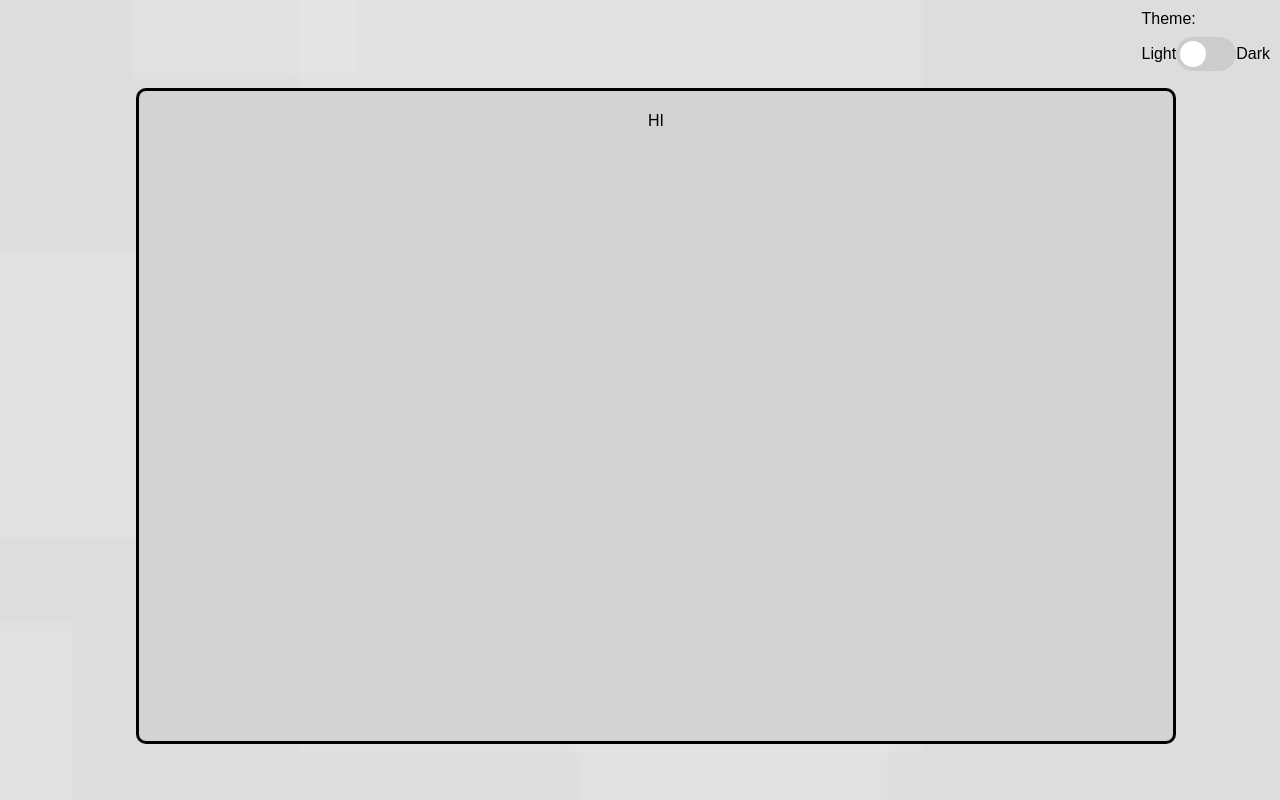
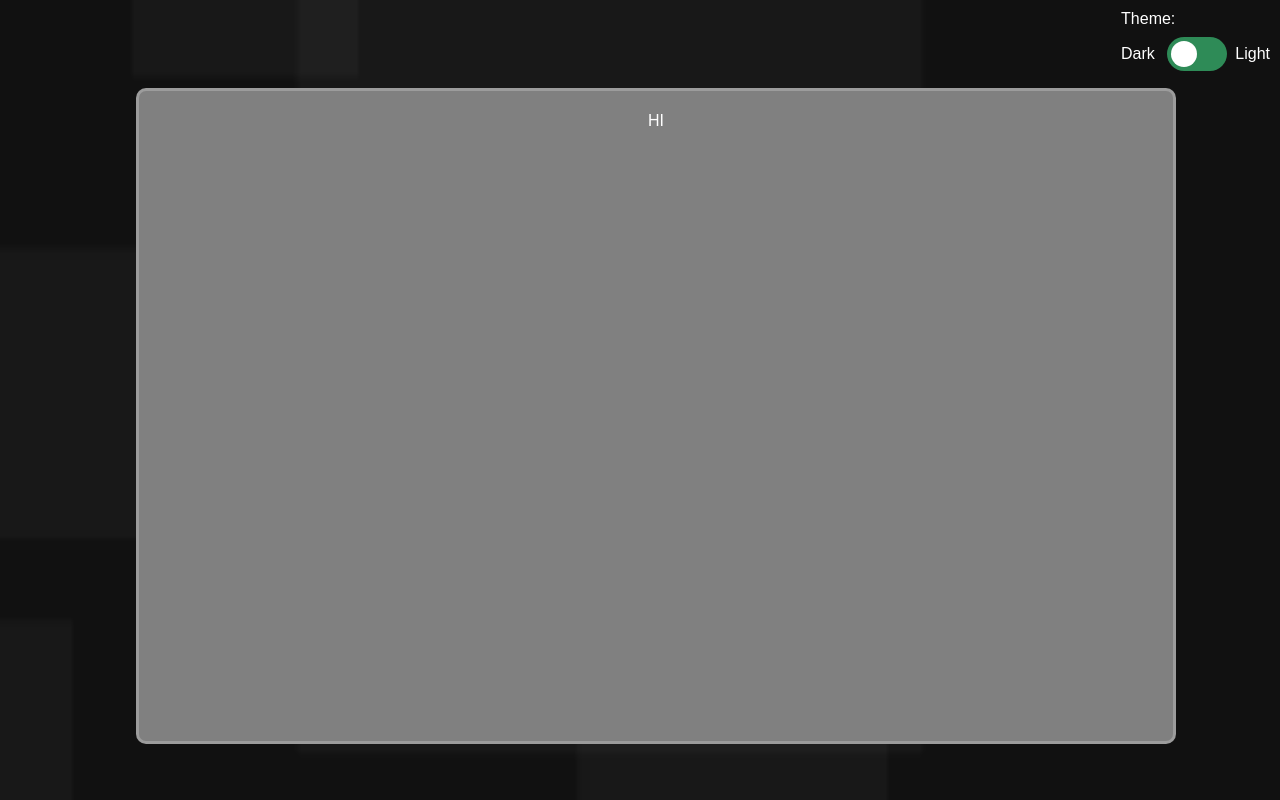
Before and after one commit to Tsunami014/DataAnalysis, a Flask app: page / in a window 1280 px wide. Run offline with Flask 3, Linux system fonts and the light colour scheme.

Commit message:
Made the theme selector switch work!

```diff
--- a/static/main.js
+++ b/static/main.js
@@ -8,7 +8,13 @@ function tick() {
 }
 window.onload = function() { // We initialise the variables in the onload function so it is asserted they exist in the website.
     canvas = document.getElementById("game_canvas");
-    bg = new BG_Anxiety([canvas.getBoundingClientRect().width, canvas.getBoundingClientRect().height], true);
+    bg = new BG_Anxiety([canvas.getBoundingClientRect().width, canvas.getBoundingClientRect().height]);
     ctx = canvas.getContext("2d");
     setInterval(tick, 100);
+    changeTheme(document.getElementById("themeSwitch").checked);
 }
+
+function changeTheme(newTheme) {
+    bg.whiteMode = newTheme;
+    document.body.style = 'color-scheme: ' + (newTheme ? 'light' : 'dark');
+}
--- a/static/style.css
+++ b/static/style.css
@@ -13,14 +13,15 @@
 body * {
     position: relative;
     z-index: 1;
+    color: light-dark(black, white);
 }
 
 #centreSection {
     --width:  80vw;
     --height: 80vh;
     text-align: center;
-    background: lightgray;
-    border: solid #000;
+    background: light-dark(lightgray, gray);
+    border: solid light-dark(#333333aa, #aaaaaaaa);
     border-radius: 10px;
     padding: 5px;
     width:  var(--width);
--- a/static/switch.css
+++ b/static/switch.css
@@ -1,3 +1,5 @@
+/*Switch code borrowed off of https://www.w3schools.com/howto/howto_css_switch.asp */
+
 /* The switch - the box around the slider */
 .switch {
     position: relative;
@@ -21,7 +23,7 @@
     left: 0;
     right: 0;
     bottom: 0;
-    background-color: #ccc;
+    background-color: seagreen;
     -webkit-transition: .4s;
     transition: .4s;
 }
@@ -39,11 +41,11 @@
 }
 
 input:checked + .slider {
-    background-color: #2196F3;
+    background-color: skyblue;
 }
 
 input:focus + .slider {
-    box-shadow: 0 0 1px #2196F3;
+    box-shadow: 0 0 1px skyblue;
 }
 
 input:checked + .slider:before {
--- a/templates/index.html
+++ b/templates/index.html
@@ -10,12 +10,12 @@
     <div id="topRight">
         <p style="margin-bottom: 1px; margin-top: 5px;">Theme:</p>
         <div class="together">
-            <p>Light</p>
+            <p>Dark  </p>
             <label class="switch" id="ThemeSwitch">
-                <input type="checkbox">
+                <input id="themeSwitch" type="checkbox" onclick="changeTheme(this.checked);">
                 <span class="slider round"></span>
             </label>
-            <p>Dark</p>
+            <p>  Light</p>
         </div>
     </div>
     <div id="centreSection">
```
